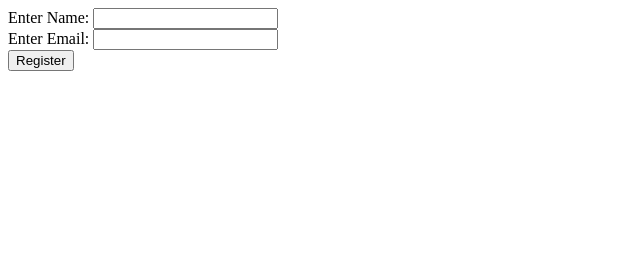
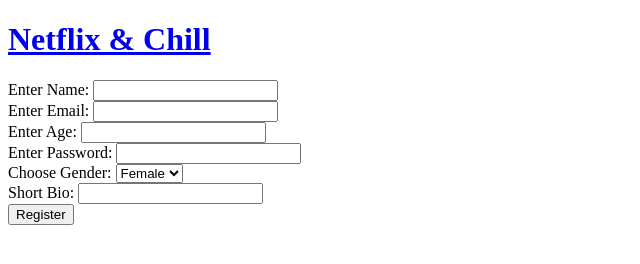
Before and after one commit to mrYamusa/QCWIX-week2, a plain HTML site: page register.html in a window 1280 px wide. Shown: the whole page, without its empty margins (0-640 px from the left). Drawn offline with Linux system fonts and the light colour scheme.

Commit message:
register page

```diff
--- a/register.html
+++ b/register.html
@@ -6,6 +6,9 @@
     <title>Document</title>
 </head>
 <body>
+    <header>
+        <a href="./index.html"><h1>Netflix & Chill</h1></a>
+    </header>
     <section>
         <div>
             <form action="", method="post">
@@ -22,7 +25,27 @@
                     <input type="text" name="email" id="email" required />
                 </div>
                 <div>
-                    <input type="submit", value="Register">
+                    <label for="age">Enter Age:</label>
+                    <input type="number" name="age" id="age" required />
+                </div>
+                <div>
+                    <label for="password">Enter Password:</label>
+                    <input type="password" name="password" id="password" required />
+                </div>
+                <div>
+                    <label for="gender">Choose Gender:</label>
+                    <select name="gender" id="gender">
+                        <option value="female">Female</option>
+                        <option value="male">Male</option>
+                        <option value="others">Others</option>
+                    </select>
+                </div>
+                <div>
+                    <label for="short-bio">Short Bio:</label>
+                    <input type="text" name="short-bio" id="short-bio">
+                </div>
+                <div>
+                    <input type="submit" value="Register">
                 </div>
             </form>
         </div>
```
